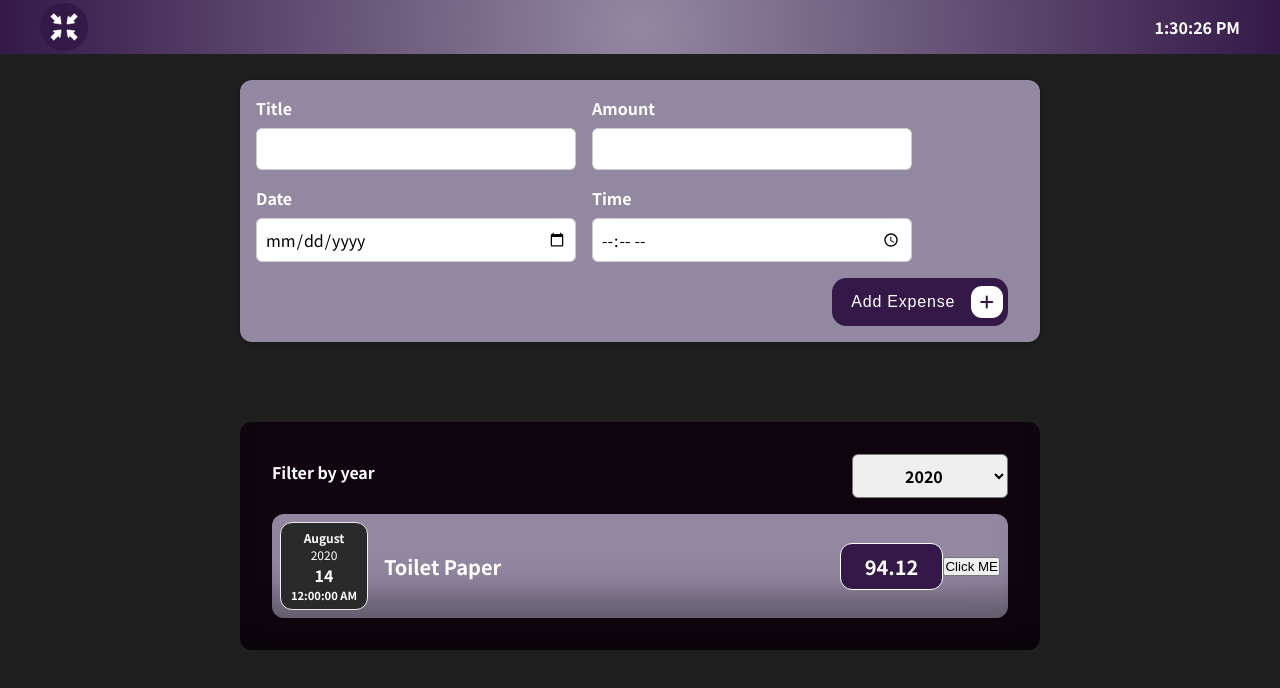
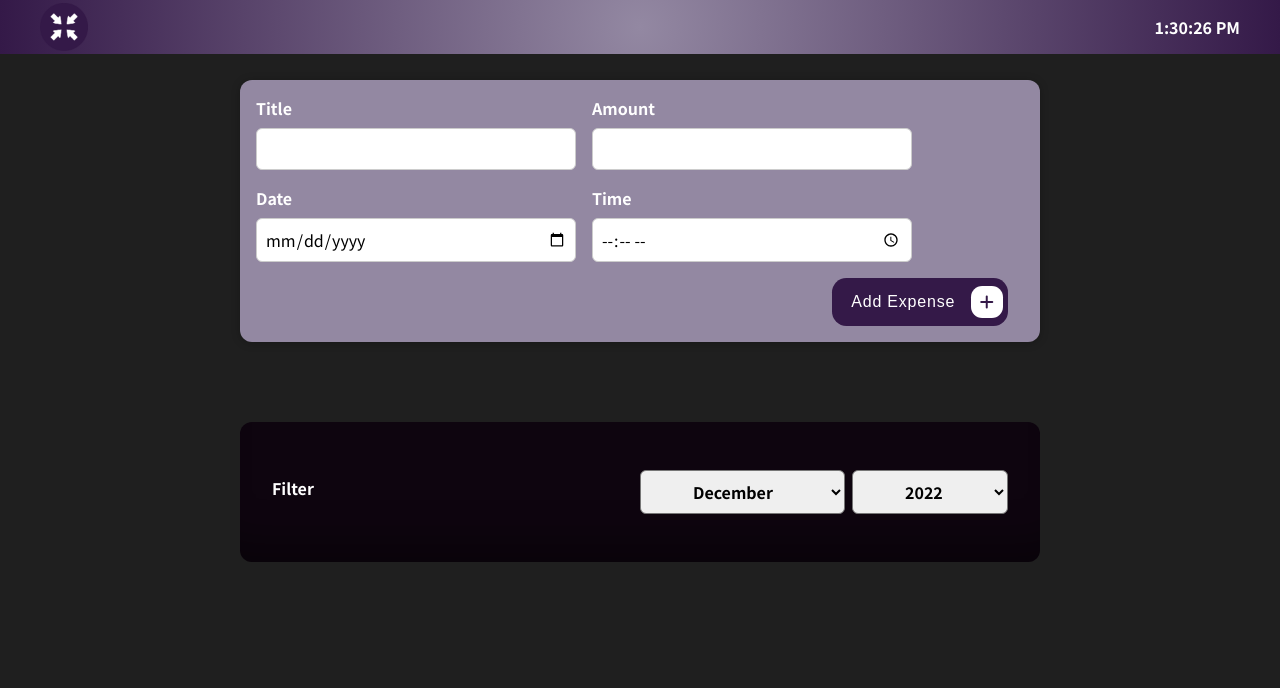
Before and after one commit to rajatdh27/Kharche, a React (Create React App) app: page / in a window 1280 px wide. Shown: the top 688 px of the page. Built offline with nearby package versions, Linux system fonts and the light colour scheme; the HTML template or start-up script is replaced by a standard one.

Commit message:
filtering data with month and year

```diff
--- a/src/App.js
+++ b/src/App.js
@@ -31,7 +31,6 @@ function App() {
     setExpenses((prevExpenses) => {
       return [...prevExpenses, data];
     });
-    console.log(expenses);
   };
   return (
     <>
--- a/src/components/Expenses/ExpenseFilter.css
+++ b/src/components/Expenses/ExpenseFilter.css
@@ -6,6 +6,14 @@
 .expenses-filter__control {
   display: flex;
   width: 100%;
+  align-items: center;
+  justify-content: space-between;
+  margin: 1rem 0;
+}
+
+.expenses-filter__control .value {
+  display: flex;
+  width: 50%;
   align-items: center;
   justify-content: space-between;
   margin: 1rem 0;
--- a/src/components/Expenses/ExpenseFilter.jsx
+++ b/src/components/Expenses/ExpenseFilter.jsx
@@ -1,22 +1,60 @@
-import React from 'react';
+import React, { useState } from "react";
 
-import './ExpenseFilter.css';
+import "./ExpenseFilter.css";
 
 const ExpenseFilter = (props) => {
-  const dropdownChangeHandler = (event) => {
-    props.onChangeFilter(event.target.value);
+  const [selectedDate, setSelectedDate] = useState(props.selected);
+  const dropdownChangeMonthHandler = (event) => {
+    setSelectedDate((prevDate) => {
+      return { ...prevDate, month: event.target.value };
+    });
+    props.onChangeFilter({
+      month: event.target.value,
+      year: selectedDate.year,
+    });
+  };
+  const dropdownChangeYearHandler = (event) => {
+    setSelectedDate((prevDate) => {
+      return { ...prevDate, year: event.target.value };
+    });
+    props.onChangeFilter({
+      month: selectedDate.month,
+      year: event.target.value,
+    });
   };
 
   return (
-    <div className='expenses-filter'>
-      <div className='expenses-filter__control'>
-        <label>Filter by year</label>
-        <select value={props.selected} onChange={dropdownChangeHandler}>
-          <option value='2022'>2022</option>
-          <option value='2021'>2021</option>
-          <option value='2020'>2020</option>
-          <option value='2019'>2019</option>
-        </select>
+    <div className="expenses-filter">
+      <div className="expenses-filter__control">
+        <label>Filter</label>
+        <div className="value">
+          <select
+            value={props.selected.month}
+            onChange={dropdownChangeMonthHandler}
+          >
+            <option value="January">January</option>
+            <option value="February">February</option>
+            <option value="March">March</option>
+            <option value="April">April</option>
+            <option value="May">May</option>
+            <option value="June">June</option>
+            <option value="July">July</option>
+            <option value="August">August</option>
+            <option value="September">September</option>
+            <option value="October">October</option>
+            <option value="November">November</option>
+            <option value="December">December</option>
+          </select>
+          <select
+            value={props.selected.year}
+            onChange={dropdownChangeYearHandler}
+          >
+            <option value="2023">2023</option>
+            <option value="2022">2022</option>
+            <option value="2021">2021</option>
+            <option value="2020">2020</option>
+          </select>
+        </div>
       </div>
     </div>
   );
--- a/src/components/Expenses/Expenses.jsx
+++ b/src/components/Expenses/Expenses.jsx
@@ -6,19 +6,31 @@ import Card from "../UI/Card";
 import "./Expenses.css";
 
 const Expenses = (props) => {
-  const [filteredYear, setFilteredYear] = useState("2020");
+  const date = new Date();
+  const [filteredDate, setFilteredDate] = useState({
+    month: date.toLocaleString("en-US", { month: "long" }),
+    year: date.getFullYear(),
+  });
   const filterChangeHandler = (selectedYear) => {
-    setFilteredYear(selectedYear);
+    setFilteredDate(selectedYear);
   };
   const filteredExpenses = props.items.filter((expense) => {
-    console.log(expense.date.getFullYear.toString(), filteredYear);
-    return expense.date.getFullYear().toString() === filteredYear;
+    console.log(
+      expense.date.getFullYear(),
+      filteredDate.year,
+      expense.date.toLocaleString("en-US", { month: "long" }),
+      filteredDate.month
+    );
+    return (
+      expense.date.getFullYear() === filteredDate.year &&
+      expense.date.toLocaleString("en-US", { month: "long" }) ===
+        filteredDate.month
+    );
   });
-  console.log(filteredExpenses);
   return (
     <Card className="expenses">
       <ExpensesFilter
-        selected={filteredYear}
+        selected={filteredDate}
         onChangeFilter={filterChangeHandler}
       />
       {filteredExpenses.map((item) => {
```
